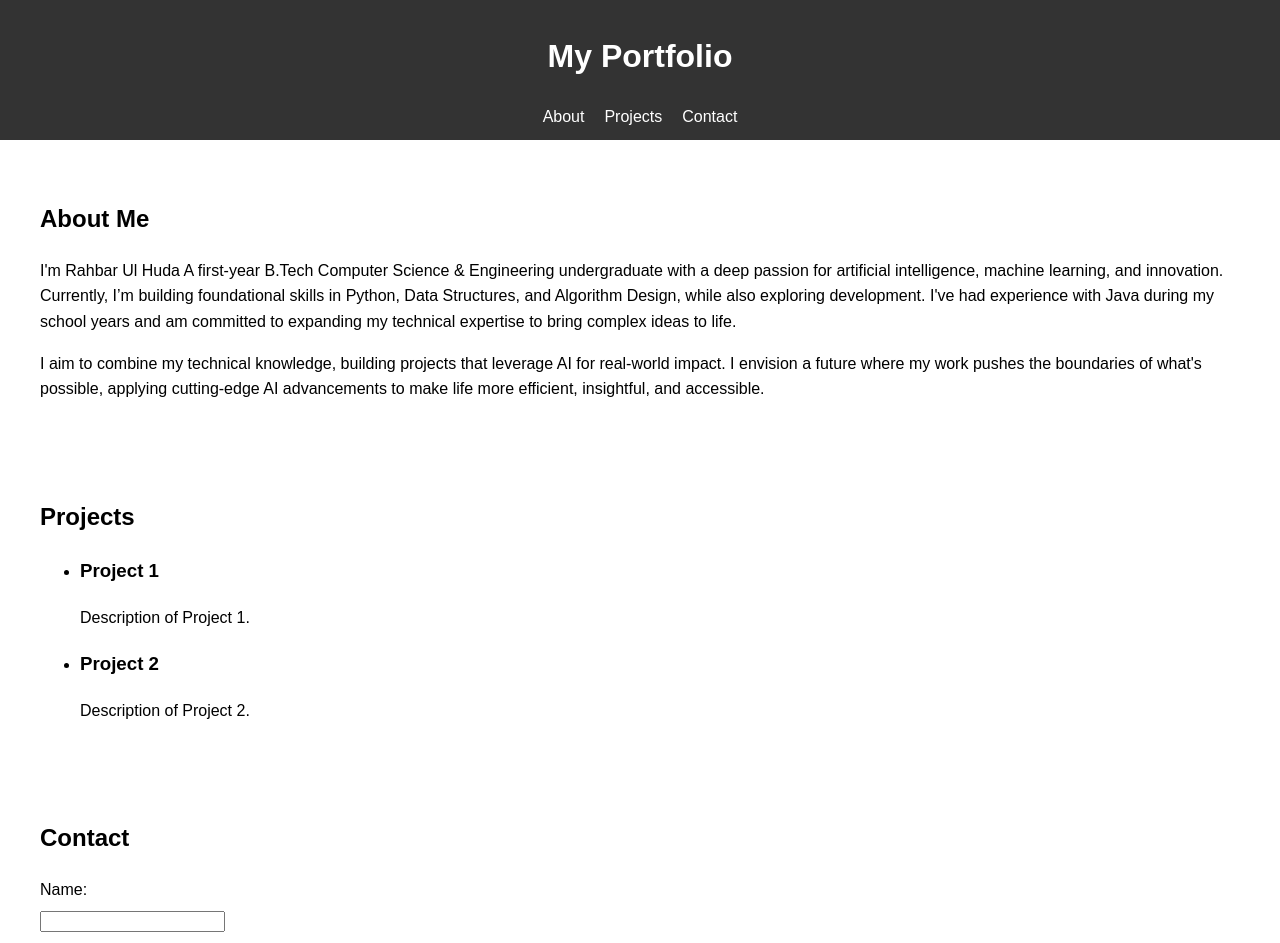
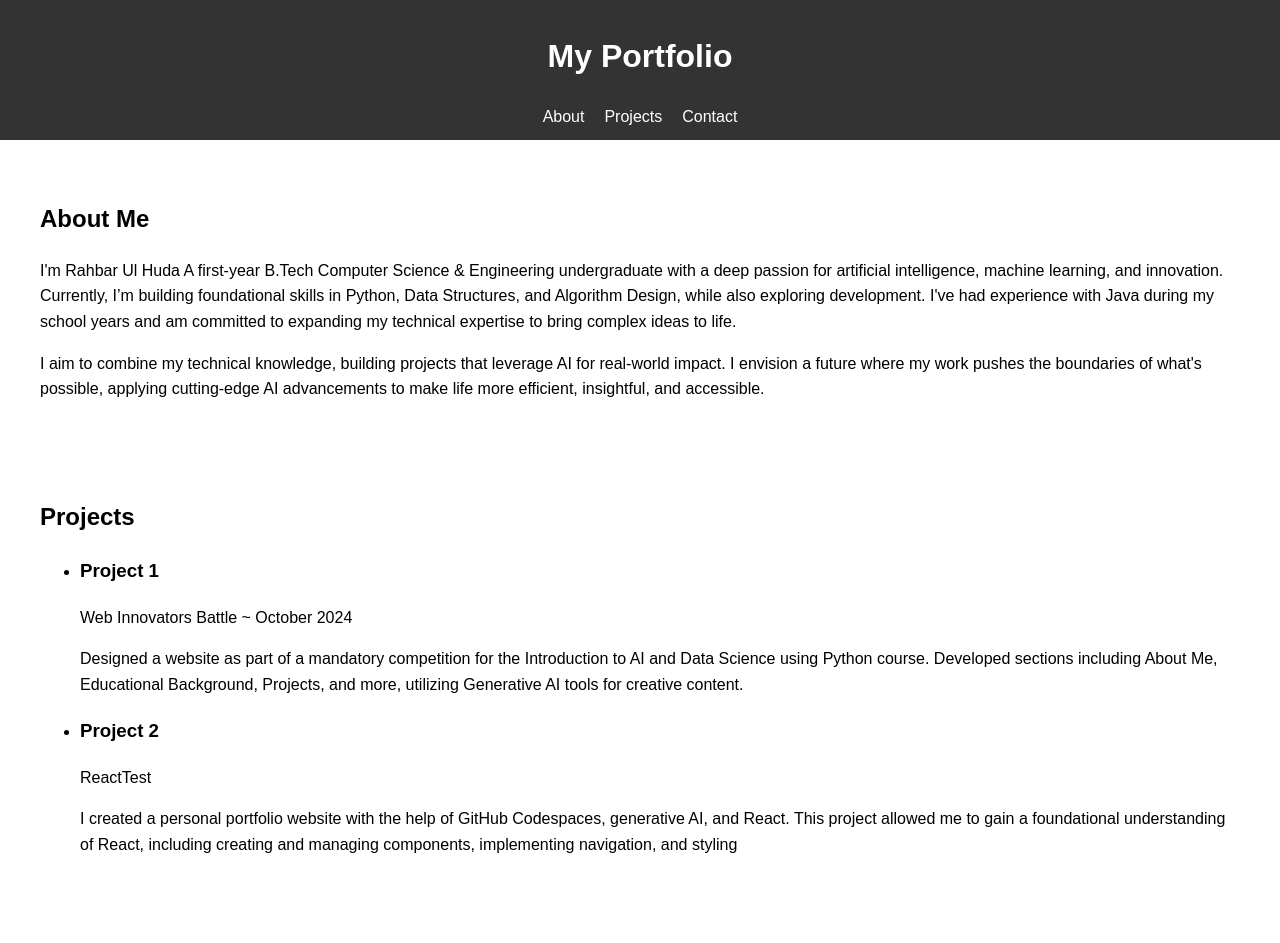
Before and after one commit to RahbarUlHuda/ReactTest, a React (Create React App) app: page / in a window 1280 px wide. Shown: the top 943 px of the page. Built offline with nearby package versions, Linux system fonts and the light colour scheme.

Commit message:
Edited the Projects list

```diff
--- a/src/components/Projects.js
+++ b/src/components/Projects.js
@@ -7,11 +7,13 @@ function Projects() {
       <ul>
         <li>
           <h3>Project 1</h3>
-          <p>Description of Project 1.</p>
+          <p>Web Innovators Battle ~ October 2024</p>
+          <p>Designed a website as part of a mandatory competition for the Introduction to AI and Data Science using Python course. Developed sections including About Me, Educational Background, Projects, and more, utilizing Generative AI tools for creative content.</p>
         </li>
         <li>
           <h3>Project 2</h3>
-          <p>Description of Project 2.</p>
+          <p>ReactTest</p>
+          <p>I created a personal portfolio website with the help of GitHub Codespaces, generative AI, and React. This project allowed me to gain a foundational understanding of React, including creating and managing components, implementing navigation, and styling</p>
         </li>
       </ul>
     </section>
```
